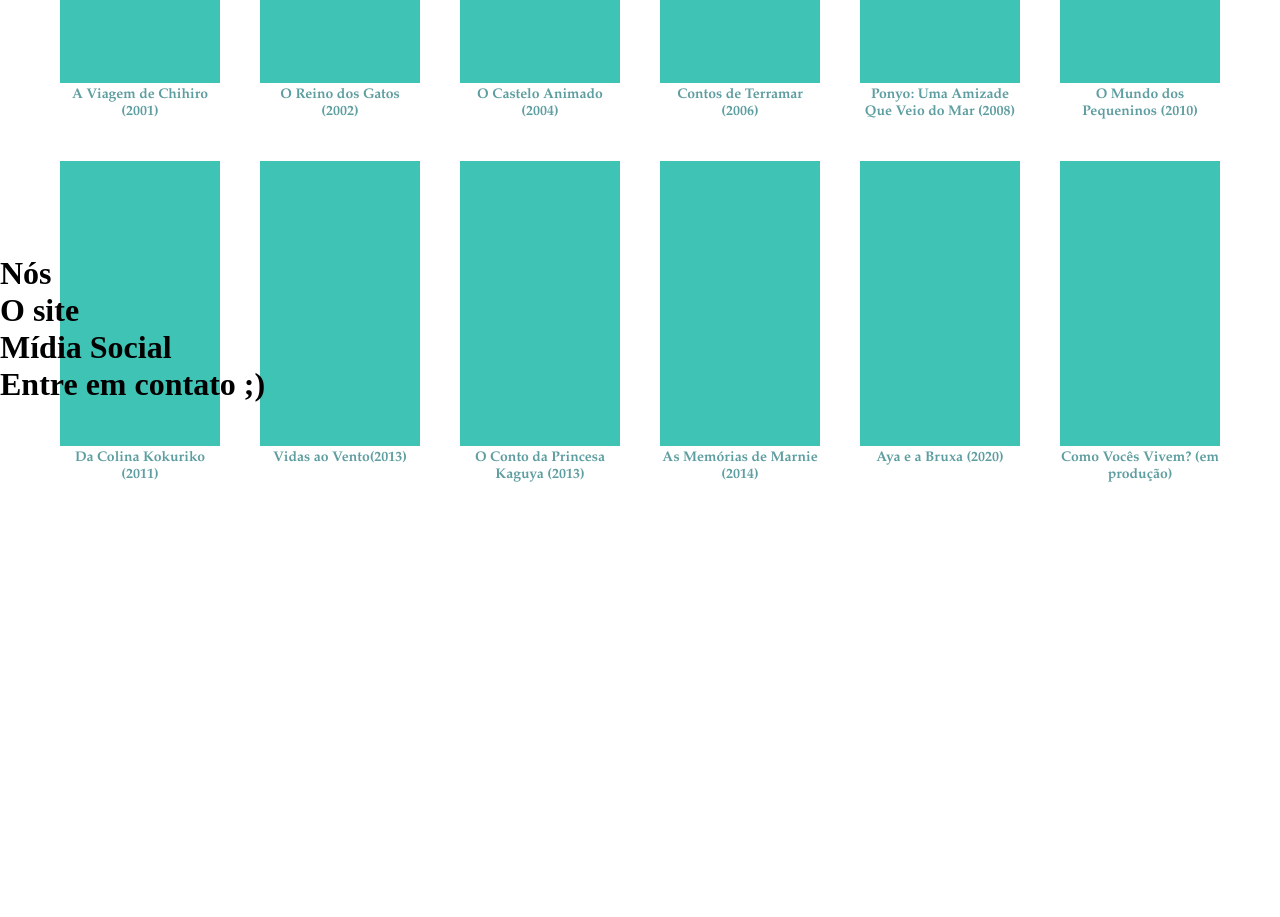
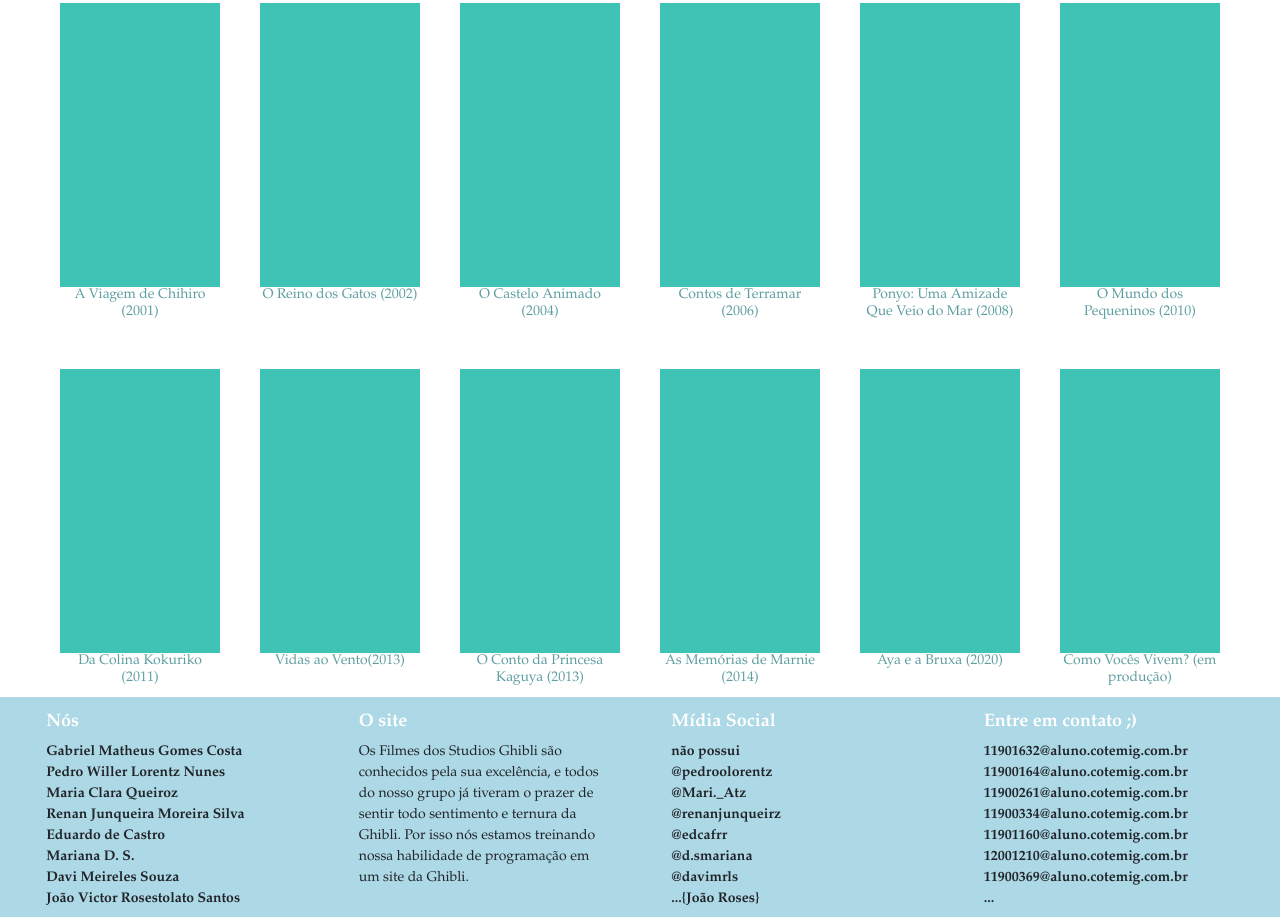
Before and after one commit to Davimeisou/Ghibli_Fansite, a plain HTML site: page Index.html in a window 1280 px wide. Shown: the part 1260-2177 px from the top of the page. Before the commit the page ends 1900 px from the top, so only its background shows below. Drawn offline with nearby package versions, Linux system fonts and the light colour scheme.

Commit message:
Desenvolvendo footer, alterando o h1 da 3ª section

```diff
--- a/Index.css
+++ b/Index.css
@@ -3,7 +3,8 @@
 }
 
 body {
-  height: 1900px;
+  display: flex;
+  flex-direction: column;
 }
 
 /* Home */
@@ -33,8 +34,19 @@ body {
 
 /* Biblioteca */
 
-.sec_3 {
+.sec3_foot {
+  height: 1800px;
   display: flex;
+  flex-direction: column;
+  justify-content: space-between;
+}
+#sec_3 {
+}
+
+#sec_3 h1 {
+  font-family: Garamond, serif;
+  font-size: 34px;
+  padding: 34px;
 }
 
 .Bib {
@@ -44,19 +56,19 @@ body {
   height: 1200px;
 }
 
-.row {
+.linha {
   display: flex;
 }
 
-.row td {
+.linha td {
   padding: 20px;
 }
 
-.row td img {
+.linha td img {
   width: 160px;
 }
 
-.row td h4 {
+.linha td h4 {
   width: 160px;
   text-align: center;
   font-size: 14px;
@@ -68,10 +80,25 @@ body {
 
 /* Footer */
 
-.foot {
-  bottom: 0px;
-  width: 100%;
-  position: relative;
+.rodape {
+  background-color: lightblue;
+  display: flex;
+  justify-content: space-around;
+  padding: 15px;
+  height: 220px;
+}
+
+.rodape h3 {
+  font-family: Garamond, serif;
+  font-size: 18px;
+  color: white;
+  font-weight: bolder;
+}
+
+.rodape div {
+  width: 250px;
+  font-family: Garamond, serif;
+  font-size: 14px;
 }
 
 /* Fim Footer */
--- a/Index.html
+++ b/Index.html
@@ -5,6 +5,7 @@
     <meta http-equiv="X-UA-Compatible" content="IE=edge">
     <meta name="viewport" content="width=device-width, initial-scale=1.0">
     <link rel="stylesheet" href="Index.css">
+    <link href="https://cdn.jsdelivr.net/npm/bootstrap@5.0.0-beta2/dist/css/bootstrap.min.css" rel="stylesheet" integrity="sha384-BmbxuPwQa2lc/FVzBcNJ7UAyJxM6wuqIj61tLrc4wSX0szH/Ev+nYRRuWlolflfl" crossorigin="anonymous">
 
     <title>Ghibli</title>
 </head>
@@ -78,6 +79,8 @@
 
 <!-- Biblioteca de obras a frente ...-->
 
+<div class="sec3_foot">
+
 <section id="sec_3">
 
  <h1>Obras da Ghibli</h1>
@@ -86,7 +89,7 @@
 
     <table class="Bib">
 
-        <tr class="row">
+        <tr class="linha">
 
             <td>
                 <img src="img/4300f25277abe60f3ef7b6e986413b66.jpg" alt="#">
@@ -120,7 +123,7 @@
         </tr>
 
 
-        <tr class="row">
+        <tr class="linha">
 
             <td>
                 <img src="img/4300f25277abe60f3ef7b6e986413b66.jpg" alt="#">
@@ -155,7 +158,7 @@
         </tr>
 
 
-        <tr class="row">
+        <tr class="linha">
 
             <td>
                 <img src="img/4300f25277abe60f3ef7b6e986413b66.jpg" alt="#">
@@ -190,7 +193,7 @@
         </tr>
 
 
-        <tr class="row">
+        <tr class="linha">
             <td>
                 <img src="img/4300f25277abe60f3ef7b6e986413b66.jpg" alt="#">
                 <h4> Da Colina Kokuriko (2011) </h4>
@@ -229,38 +232,86 @@
 
   </div>
 
-</section> <br>
+</section>
 
 <!-- fim da biblioteca de obras...-->
 
 
 <!-- Footer a frente-->
 
-<footer class="foot">
+<footer class="rodape">
 
     <div>
 
-        <h1> Nós </h1>
+        <h3> Nós </h3>
+
+        <dl>
+
+            <dt> Gabriel Matheus Gomes Costa</dt>
+            <dt> Pedro Willer Lorentz Nunes</dt>
+            <dt> Maria Clara Queiroz</dt>
+            <dt> Renan Junqueira Moreira Silva</dt>
+            <dt> Eduardo de Castro</dt>
+            <dt> Mariana D. S.</dt>
+            <dt> Davi Meireles Souza</dt>
+            <dt> João Victor Rosestolato Santos</dt>
+
+        </dl>
 
     </div>
 
 
     <div>
 
-        <h1> O site </h1>
+        <h3> O site </h3>
+
+        <dl>
+
+            <p> Os Filmes dos Studios Ghibli são conhecidos pela sua excelência,
+                e todos do nosso grupo já tiveram o prazer de sentir todo sentimento e ternura da Ghibli.
+                Por isso nós estamos treinando nossa habilidade de programação em um site
+                da Ghibli.  </p>
+
+        </dl>
 
     </div>
 
 
     <div>
 
-        <h1> Mídia Social </h1>
+        <h3> Mídia Social </h3>
+
+        <dl>
+
+            <dt> não possui </dt>
+            <dt> @pedroolorentz </dt>
+            <dt>  @Mari._Atz </dt>
+            <dt>  @renanjunqueirz </dt>
+            <dt> @edcafrr </dt>
+            <dt> @d.smariana </dt>
+            <dt>  @davimrls </dt>
+            <dt> ...{João Roses} </dt>
+
+        </dl>
 
     </div>
 
     <div>
 
-        <h1> Entre em contato ;) </h1>
+        <h3> Entre em contato ;) </h3>
+
+        <dl>
+
+            <dt> 11901632@aluno.cotemig.com.br </dt>
+            <dt> 11900164@aluno.cotemig.com.br </dt>
+            <dt> 11900261@aluno.cotemig.com.br </dt>
+            <dt>  11900334@aluno.cotemig.com.br </dt>
+            <dt> 11901160@aluno.cotemig.com.br </dt>
+            <dt> 12001210@aluno.cotemig.com.br </dt>
+            <dt> 11900369@aluno.cotemig.com.br </dt>
+            <dt> ... </dt>
+
+        </dl>
 
     </div>
 
@@ -268,6 +319,8 @@
 
 </footer>
 
+</div>
+
 <!-- Footer a frente-->
 
 
```
